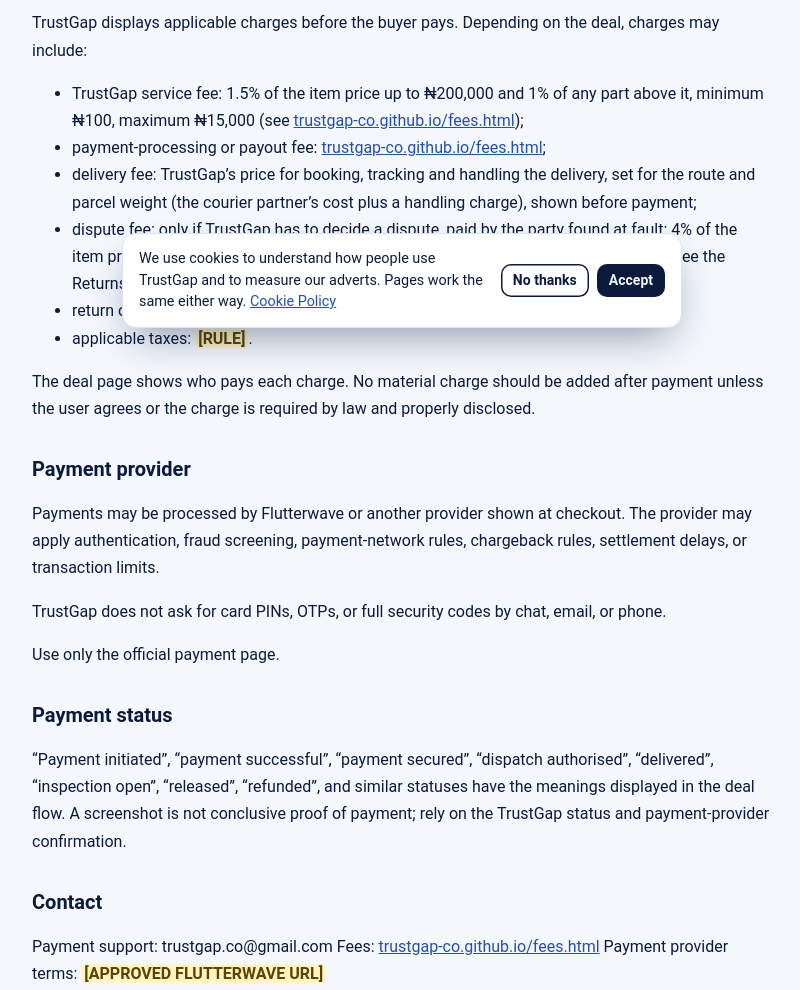
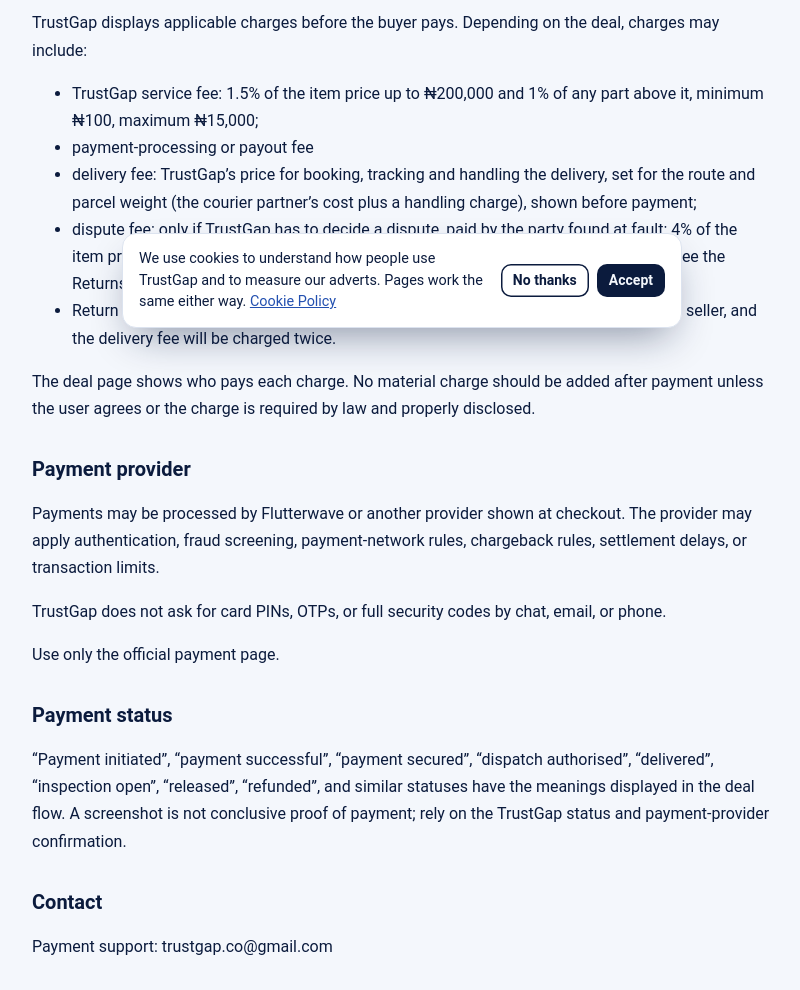
Before and after one commit to trustgap-co/trustgap-co.github.io, a plain HTML site: page docs/legal/fees.html in a window 1280 px wide. Shown: the part 460-1450 px from the top of the page, without its empty margins (238-1038 px from the left). Drawn offline with Linux system fonts and the light colour scheme; no server answers.

Commit message:
Update fees.html

```diff
--- a/docs/legal/fees.html
+++ b/docs/legal/fees.html
@@ -98,12 +98,12 @@
 <h2 id="fees-shown-before-payment">Fees shown before payment</h2>
 <p>TrustGap displays applicable charges before the buyer pays. Depending on the deal, charges may include:</p>
 <ul>
-  <li>TrustGap service fee: 1.5% of the item price up to ₦200,000 and 1% of any part above it, minimum ₦100, maximum ₦15,000 (see <a href="../fees.html">trustgap-co.github.io/fees.html</a>);</li>
-  <li>payment-processing or payout fee: <a href="../fees.html">trustgap-co.github.io/fees.html</a>;</li>
+  <li>TrustGap service fee: 1.5% of the item price up to ₦200,000 and 1% of any part above it, minimum ₦100, maximum ₦15,000;</li>
+  <li>payment-processing or payout fee</li>
   <li>delivery fee: TrustGap’s price for booking, tracking and handling the delivery, set for the route and parcel weight (the courier partner’s cost plus a handling charge), shown before payment;</li>
   <li>dispute fee: only if TrustGap has to decide a dispute, paid by the party found at fault: 4% of the item price, at least ₦1,000 and at most ₦15,000, shown on the deal before payment (see the Returns, Refunds and Disputes Policy);</li>
-  <li>return or redelivery fee: <span class="ph">[RULE]</span>; and</li>
-  <li>applicable taxes: <span class="ph">[RULE]</span>.</li>
+  <li>Return or Redelivery Fee: If a buyer rejects or returns an item, it will be sent back to the seller, and the delivery fee will be charged twice.</li>
+  <!--<li>applicable taxes: <span class="ph">[RULE]</span>.</li>-->
 </ul>
 <p>The deal page shows who pays each charge. No material charge should be added after payment unless the user agrees or the charge is required by law and properly disclosed.</p>
 <h2 id="payment-provider">Payment provider</h2>
@@ -113,7 +113,7 @@
 <h2 id="payment-status">Payment status</h2>
 <p>“Payment initiated”, “payment successful”, “payment secured”, “dispatch authorised”, “delivered”, “inspection open”, “released”, “refunded”, and similar statuses have the meanings displayed in the deal flow. A screenshot is not conclusive proof of payment; rely on the TrustGap status and payment-provider confirmation.</p>
 <h2 id="contact">Contact</h2>
-<p>Payment support: <span data-site="supportEmail"></span> Fees: <a href="../fees.html">trustgap-co.github.io/fees.html</a> Payment provider terms: <span class="ph">[APPROVED FLUTTERWAVE URL]</span></p>
+<p>Payment support: <span data-site="supportEmail"></span> <!--Fees: <a href="../fees.html">trustgap-co.github.io/fees.html</a> Payment provider terms: <span class="ph">[APPROVED FLUTTERWAVE URL]</span>--></p>
   </article>
 </main>
 <!-- seo:links:start --><nav class="static-links" aria-label="TrustGap pages"><a href="../index.html">Home</a><a href="../how.html">How TrustGap works</a><a href="../buyers.html">For buyers</a><a href="../sellers.html">For sellers</a><a href="../fees.html">Fees</a><a href="../check.html">Is this deal safe?</a><a href="../quiz.html">Spot the Scam</a><a href="../faq.html">FAQ</a><a href="../about.html">About TrustGap</a><a href="../contact.html">Contact us</a><a href="../early-access.html">Get early access</a><a href="../survey.html">Survey</a><a href="../legal/index.html">Policies</a><a href="../legal/terms.html">Terms of Service</a><a href="../legal/privacy.html">Privacy Policy</a><a href="../legal/disputes.html">Returns, refunds and disputes</a></nav><!-- seo:links:end -->
```
